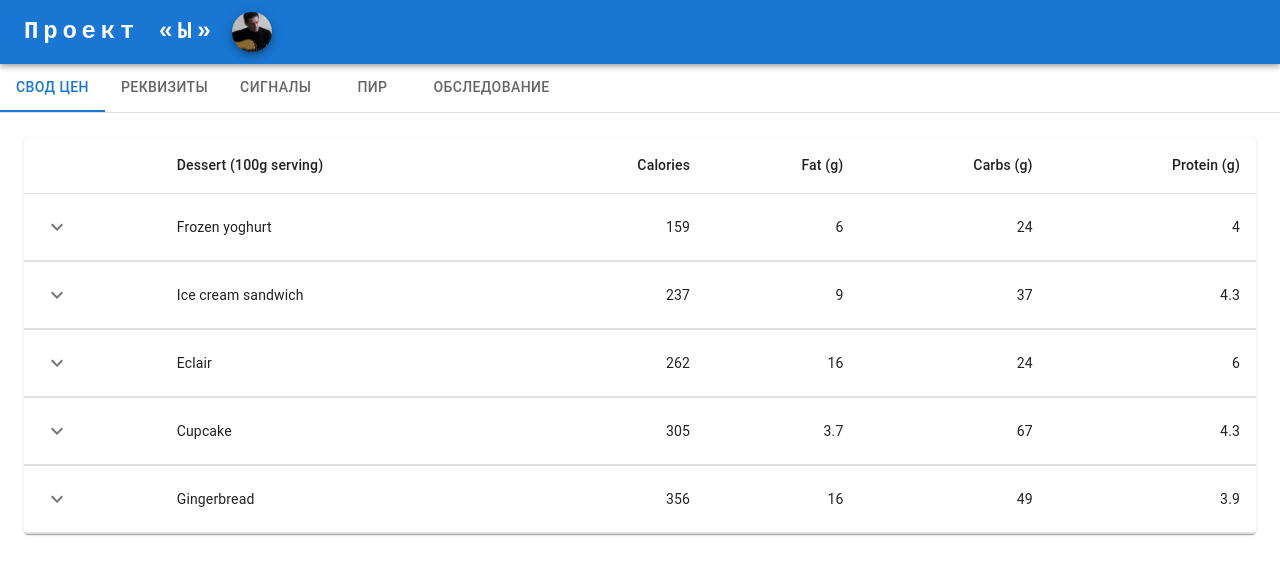
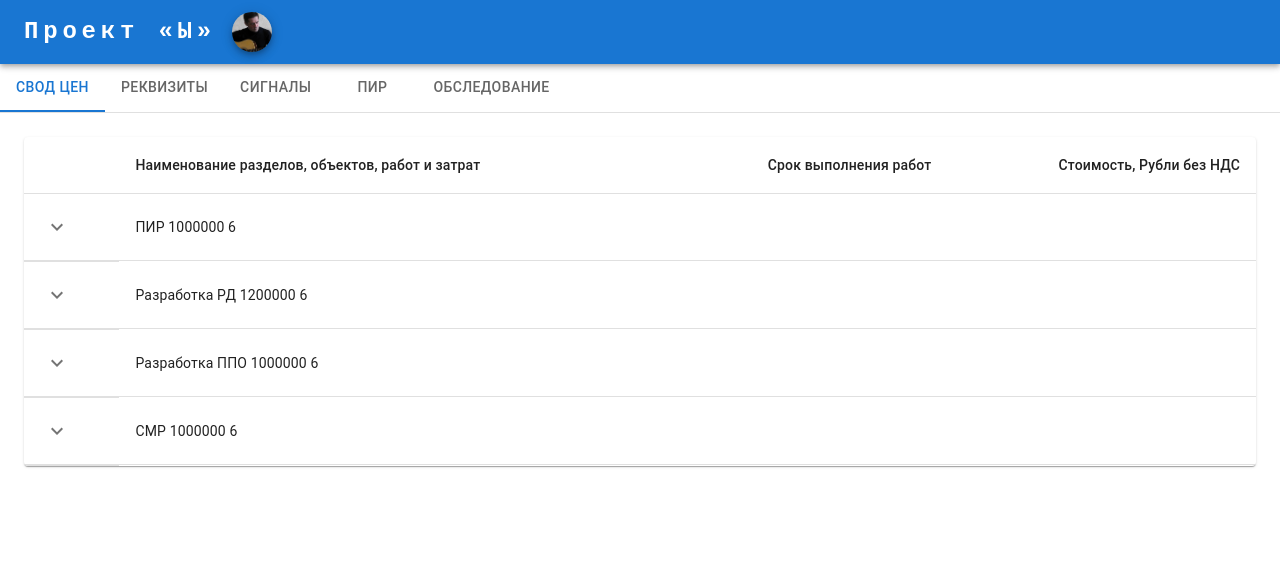
Before and after one commit to adesoft75/react-offer, a React (Create React App) app: page / in a window 1280 px wide. Shown: the top 574 px of the page. Built offline with nearby package versions, Linux system fonts and the light colour scheme.

Commit message:
ver.0.14

```diff
--- a/src/AppTabs.js
+++ b/src/AppTabs.js
@@ -3,7 +3,6 @@ import PropTypes from 'prop-types'
 import Tabs from '@mui/material/Tabs'
 import Tab from '@mui/material/Tab'
 import Box from '@mui/material/Box'
-import Chapter01 from './Chapter01'
 import AppChapters from './AppChapters'
 
 function CustomTabPanel(props) {
--- a/src/Chapter00.js
+++ b/src/Chapter00.js
@@ -1,5 +1,4 @@
 import * as React from 'react'
-import PropTypes from 'prop-types'
 import Box from '@mui/material/Box'
 import Collapse from '@mui/material/Collapse'
 import IconButton from '@mui/material/IconButton'
@@ -13,29 +12,6 @@ import Typography from '@mui/material/Typography'
 import Paper from '@mui/material/Paper'
 import KeyboardArrowDownIcon from '@mui/icons-material/KeyboardArrowDown'
 import KeyboardArrowUpIcon from '@mui/icons-material/KeyboardArrowUp'
-
-function createData(name, calories, fat, carbs, protein, price) {
-  return {
-    name,
-    calories,
-    fat,
-    carbs,
-    protein,
-    price,
-    history: [
-      {
-        date: '2020-01-05',
-        customerId: '11091700',
-        amount: 3,
-      },
-      {
-        date: '2020-01-02',
-        customerId: 'Anonymous',
-        amount: 1,
-      },
-    ],
-  }
-}
 
 function Row(props) {
   const { row } = props
@@ -54,44 +30,18 @@ function Row(props) {
           </IconButton>
         </TableCell>
         <TableCell component="th" scope="row">
-          {row.name}
+          {row.name} {row.value} {row.duration}
         </TableCell>
         <TableCell align="right">{row.calories}</TableCell>
         <TableCell align="right">{row.fat}</TableCell>
-        <TableCell align="right">{row.carbs}</TableCell>
-        <TableCell align="right">{row.protein}</TableCell>
       </TableRow>
       <TableRow>
-        <TableCell style={{ paddingBottom: 0, paddingTop: 0 }} colSpan={6}>
+        <TableCell style={{ paddingBottom: 0, paddingTop: 0 }} colSpan={1}>
           <Collapse in={open} timeout="auto" unmountOnExit>
             <Box sx={{ margin: 1 }}>
               <Typography variant="h6" gutterBottom component="div">
                 History
               </Typography>
-              <Table size="small" aria-label="purchases">
-                <TableHead>
-                  <TableRow>
-                    <TableCell>Date</TableCell>
-                    <TableCell>Customer</TableCell>
-                    <TableCell align="right">Amount</TableCell>
-                    <TableCell align="right">Total price ($)</TableCell>
-                  </TableRow>
-                </TableHead>
-                <TableBody>
-                  {row.history.map((historyRow) => (
-                    <TableRow key={historyRow.date}>
-                      <TableCell component="th" scope="row">
-                        {historyRow.date}
-                      </TableCell>
-                      <TableCell>{historyRow.customerId}</TableCell>
-                      <TableCell align="right">{historyRow.amount}</TableCell>
-                      <TableCell align="right">
-                        {Math.round(historyRow.amount * row.price * 100) / 100}
-                      </TableCell>
-                    </TableRow>
-                  ))}
-                </TableBody>
-              </Table>
             </Box>
           </Collapse>
         </TableCell>
@@ -100,49 +50,22 @@ function Row(props) {
   )
 }
 
-Row.propTypes = {
-  row: PropTypes.shape({
-    calories: PropTypes.number.isRequired,
-    carbs: PropTypes.number.isRequired,
-    fat: PropTypes.number.isRequired,
-    history: PropTypes.arrayOf(
-      PropTypes.shape({
-        amount: PropTypes.number.isRequired,
-        customerId: PropTypes.string.isRequired,
-        date: PropTypes.string.isRequired,
-      }),
-    ).isRequired,
-    name: PropTypes.string.isRequired,
-    price: PropTypes.number.isRequired,
-    protein: PropTypes.number.isRequired,
-  }).isRequired,
-}
-
-const rows = [
-  createData('Frozen yoghurt', 159, 6.0, 24, 4.0, 3.99),
-  createData('Ice cream sandwich', 237, 9.0, 37, 4.3, 4.99),
-  createData('Eclair', 262, 16.0, 24, 6.0, 3.79),
-  createData('Cupcake', 305, 3.7, 67, 4.3, 2.5),
-  createData('Gingerbread', 356, 16.0, 49, 3.9, 1.5),
-]
-
-function CollapsibleTable() {
+function CollapsibleTable(props) {
+  const rows = props.items
   return (
     <TableContainer component={Paper}>
       <Table aria-label="collapsible table">
         <TableHead>
           <TableRow>
             <TableCell />
-            <TableCell>Dessert (100g serving)</TableCell>
-            <TableCell align="right">Calories</TableCell>
-            <TableCell align="right">Fat&nbsp;(g)</TableCell>
-            <TableCell align="right">Carbs&nbsp;(g)</TableCell>
-            <TableCell align="right">Protein&nbsp;(g)</TableCell>
+            <TableCell>Наименование разделов, объектов, работ и затрат</TableCell>
+            <TableCell align="right">Срок выполнения работ</TableCell>
+            <TableCell align="right">Стоимость, Рубли без НДС</TableCell>
           </TableRow>
         </TableHead>
         <TableBody>
-          {rows.map((row) => (
-            <Row key={row.name} row={row} />
+          {rows.map((item) => (
+            <Row key={item.name} row={item} />
           ))}
         </TableBody>
       </Table>
@@ -154,7 +77,7 @@ export default function Chapter00(props) {
     const items = props.init
     return (
       <div>
-        <CollapsibleTable />
+        <CollapsibleTable items={items} />
       </div>
     )
   }
--- a/src/templates.json
+++ b/src/templates.json
@@ -43,7 +43,6 @@
       "num": "1", "parent": "0",
       "name": "ПИР",
       "value": "1000000",
-      "valueUnit": "1000000",
       "duration": "6",
       "durationUnit": "M",
       "durationDepend": "0"
@@ -52,7 +51,6 @@
       "num": "2", "parent": "1",
       "name": "Разработка РД",
       "value": "1200000",
-      "valueUnit": "1000000",
       "duration": "6",
       "durationUnit": "M",
       "durationDepend": "После получения всех необходимых исходных данных"
```
